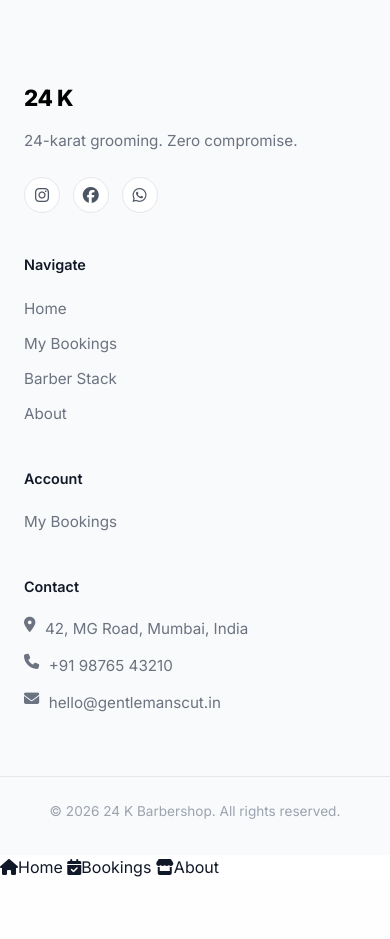
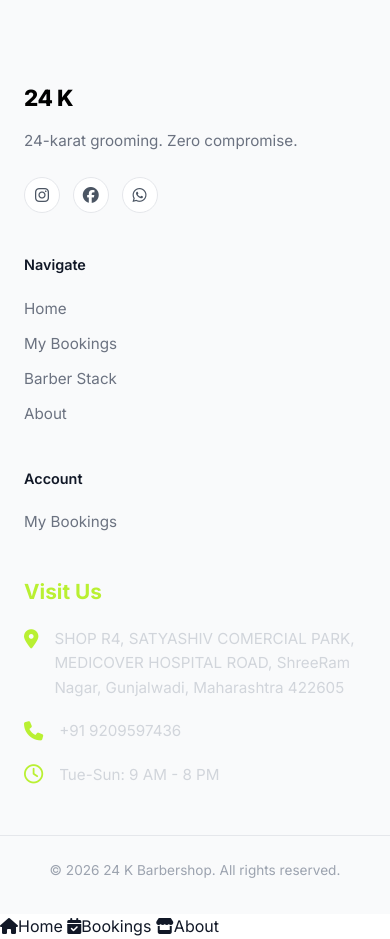
Before and after one commit to thepranit45/24K, a Django app: page /about/ in a window 390 px wide. Shown: the part 4055-4994 px from the top of the page. Before the commit the page ends 4932 px from the top, so only its background shows below. Run offline with Django 4.2, Linux system fonts and the light colour scheme; data comes from the database, SQL or seed files in the repository.

Commit message:
Add Visit Us footer and CSS cache busting for mobile fix

```diff
--- a/templates/base.html
+++ b/templates/base.html
@@ -19,7 +19,7 @@
 
   <!-- CSS -->
   {% load static %}
-  <link rel="stylesheet" href="{% static 'css/style.css' %}" />
+  <link rel="stylesheet" href="{% static 'css/style.css' %}?v=1.1" />
 
   {% block extra_css %}{% endblock %}
 </head>
@@ -121,10 +121,19 @@
     </div>
 
     <div class="footer-contact">
-      <h4>Contact</h4>
-      <p><i class="fa-solid fa-location-dot"></i> 42, MG Road, Mumbai, India</p>
-      <p><i class="fa-solid fa-phone"></i> +91 98765 43210</p>
-      <p><i class="fa-solid fa-envelope"></i> hello@gentlemanscut.in</p>
+      <h4 style="color: #b9f032; font-size: 1.3rem; margin-bottom: 1.2rem; font-weight: 700;">Visit Us</h4>
+      <div style="display: flex; align-items: flex-start; gap: 1rem; margin-bottom: 1.2rem; color: #d1d5db; font-size: 0.95rem; line-height: 1.6;">
+        <i class="fa-solid fa-location-dot" style="color: #b9f032; font-size: 1.2rem; margin-top: 0.2rem;"></i>
+        <span>SHOP R4, SATYASHIV COMERCIAL PARK, MEDICOVER HOSPITAL ROAD, ShreeRam Nagar, Gunjalwadi, Maharashtra 422605</span>
+      </div>
+      <div style="display: flex; align-items: center; gap: 1rem; margin-bottom: 1.2rem; color: #d1d5db; font-size: 0.95rem;">
+        <i class="fa-solid fa-phone" style="color: #b9f032; font-size: 1.2rem;"></i>
+        <span>+91 9209597436</span>
+      </div>
+      <div style="display: flex; align-items: center; gap: 1rem; color: #d1d5db; font-size: 0.95rem;">
+        <i class="fa-regular fa-clock" style="color: #b9f032; font-size: 1.2rem;"></i>
+        <span>Tue-Sun: 9 AM - 8 PM</span>
+      </div>
     </div>
   </div>
 
```
